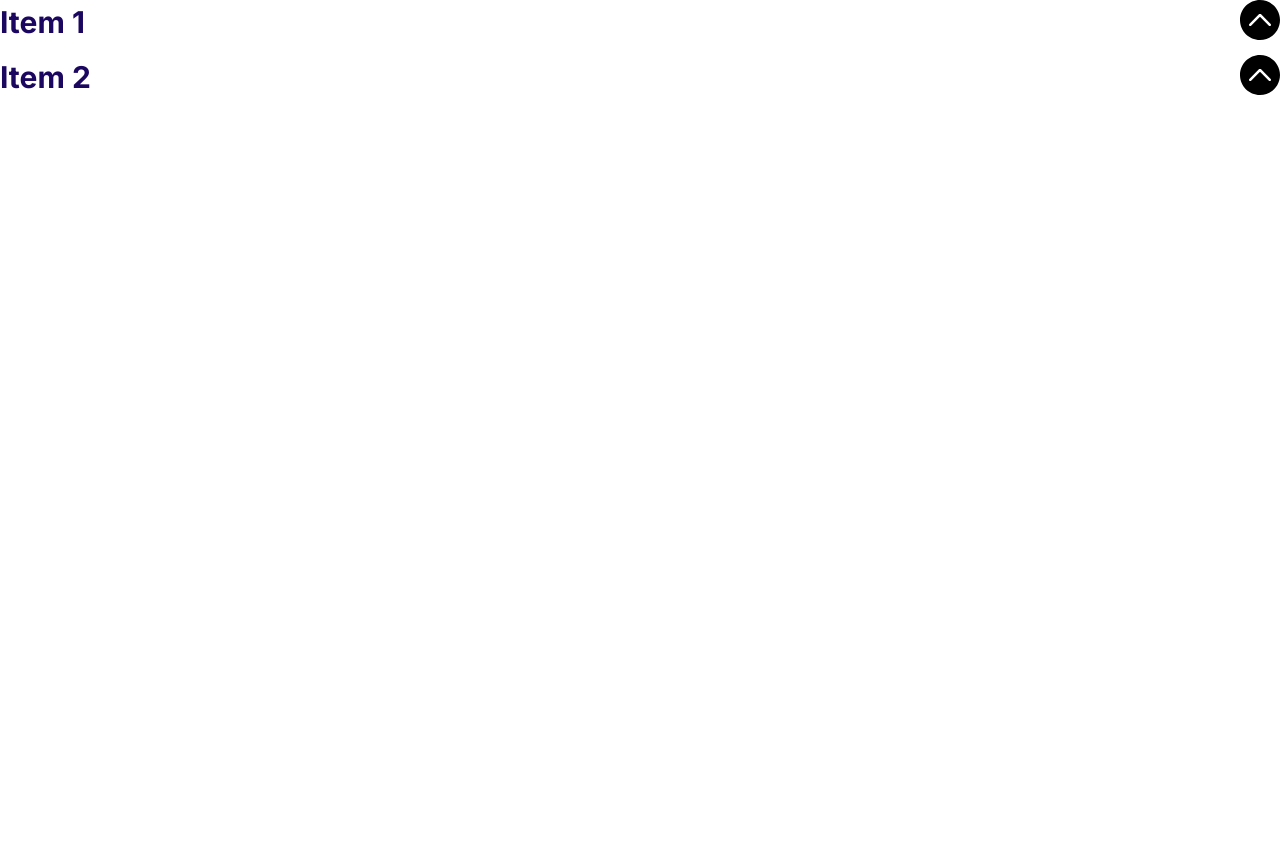
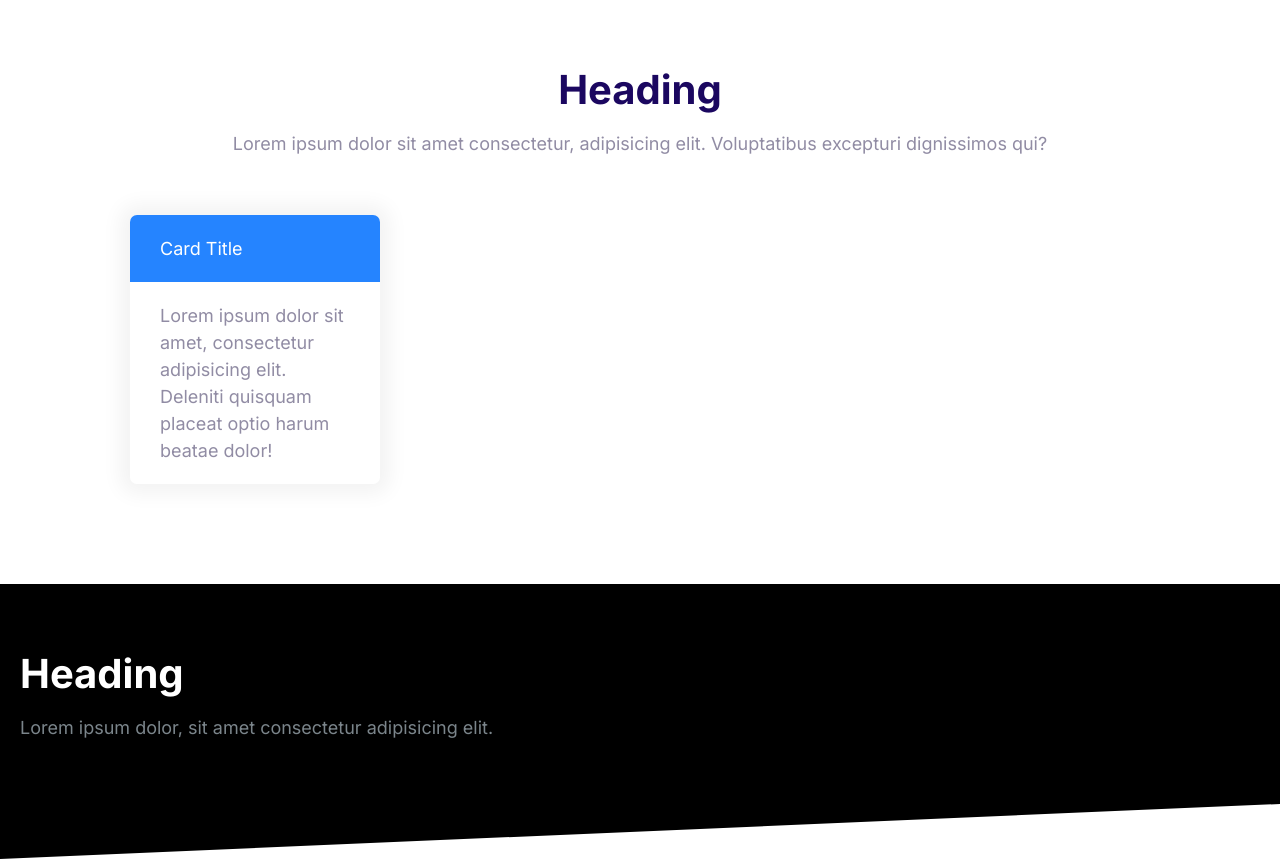
Before and after one commit to Dilson-Manjenje/BitByte, a plain HTML site: page index.html in a window 1280 px wide. Before the commit the page ends 800 px from the top, so only its background shows below. Drawn offline with Linux system fonts and the light colour scheme.

Commit message:
#11 - Add Blocks compomenents

```diff
--- a/css/style.css
+++ b/css/style.css
@@ -16,6 +16,11 @@
 *::after,
 *::before {
   box-sizing: border-box;
+}
+
+.container {
+  max-width: 1140px;
+  margin: 0 auto;
 }
 
 /* TYPOGRAPHY */
@@ -620,6 +625,40 @@ a {
 
 .collapsible--expanded .collapsible__content {
   /* display: block; */
-  max-height: 100vh; /* stretch till fit the content, different of heigt  */
+  max-height: 100vh; /* stretch till fit the content, different of height  */
   opacity: 1;
 }
+
+/* BLOCKS */
+.block {
+  --padding-vertical: 6rem; /* variable apply only to element and all childrens*/
+  padding: var(--padding-vertical) 2rem;
+}
+
+.block__header {
+  text-align: center;
+}
+
+.block__heading {
+  margin-top: 0;
+}
+
+.block--dark {
+  background: #000;
+  color: #7b858b;
+}
+
+.block--dark .block__heading  {
+  color: #fff;
+}
+
+.block--skewed-right {
+  /* each pair represent a point with xOffSet yOffSet,start in top lef */
+  clip-path: polygon(0 0%, 100% 0%, 100% 100%, 0 80%);
+  padding-bottom: calc(var(--padding-vertical) + 4rem);
+}
+
+.block--skewed-left {
+  clip-path: polygon(0 0%, 100% 0%, 100% 80%, 0% 100%);
+  padding-bottom: calc(var(--padding-vertical) + 4rem);
+}
--- a/index.html
+++ b/index.html
@@ -10,28 +10,29 @@
   <title>BitByte</title>
 </head>
 <body>
-    <div class="collapsible">
-      <header class="collapsible__header">
-        <h2 class="collapsible__heading">Item 1</h2>
-        <svg class="icon icon--white collapsible__chevron">
-          <use xlink:href="images/sprite2.svg#chevron"></use>
-        </svg>
-      </header>
-      <div class="collapsible__content">
-          Lorem ipsum dolor sit amet consectetur adipisicing elit. Quisquam, mollitia.
+  <section class="block container">
+    <header class="block__header">
+      <h2 class="block__heading">Heading</h2>
+      <p>
+        Lorem ipsum dolor sit amet consectetur, adipisicing elit. Voluptatibus excepturi dignissimos qui?
+      </p>
+    </header>
+    <div style="width: 30%; padding: 4rem;">
+      <div class="card card--primary">
+          <header class="card__header">Card Title</header>
+          <div class="card__body">
+              Lorem ipsum dolor sit amet, consectetur adipisicing elit. Deleniti quisquam placeat optio harum beatae
+              dolor!
+          </div>
       </div>
     </div>
-    <div class="collapsible">
-      <header class="collapsible__header">
-        <h2 class="collapsible__heading">Item 2</h2>
-        <svg class="icon icon--white collapsible__chevron">
-          <use xlink:href="images/sprite2.svg#chevron"></use>
-        </svg>
-      </header>
-      <div class="collapsible__content">
-          Lorem ipsum dolor sit amet consectetur adipisicing elit. Quisquam, mollitia.
-      </div>
-    </div>
-    <script src="js/main.js"></script>
+  </section>
+  <section class="block block--dark block--skewed-left">
+    <h2 class="block__heading">Heading</h2>
+    <p>
+      Lorem ipsum dolor, sit amet consectetur adipisicing elit.
+    </p>
+  </section>
+<script src="js/main.js"></script>
 </body>
 </html>
```
Also changed, not shown: components/blocks.html (added, +23 -0 lines), components/cards.html (+1 -1 lines).
